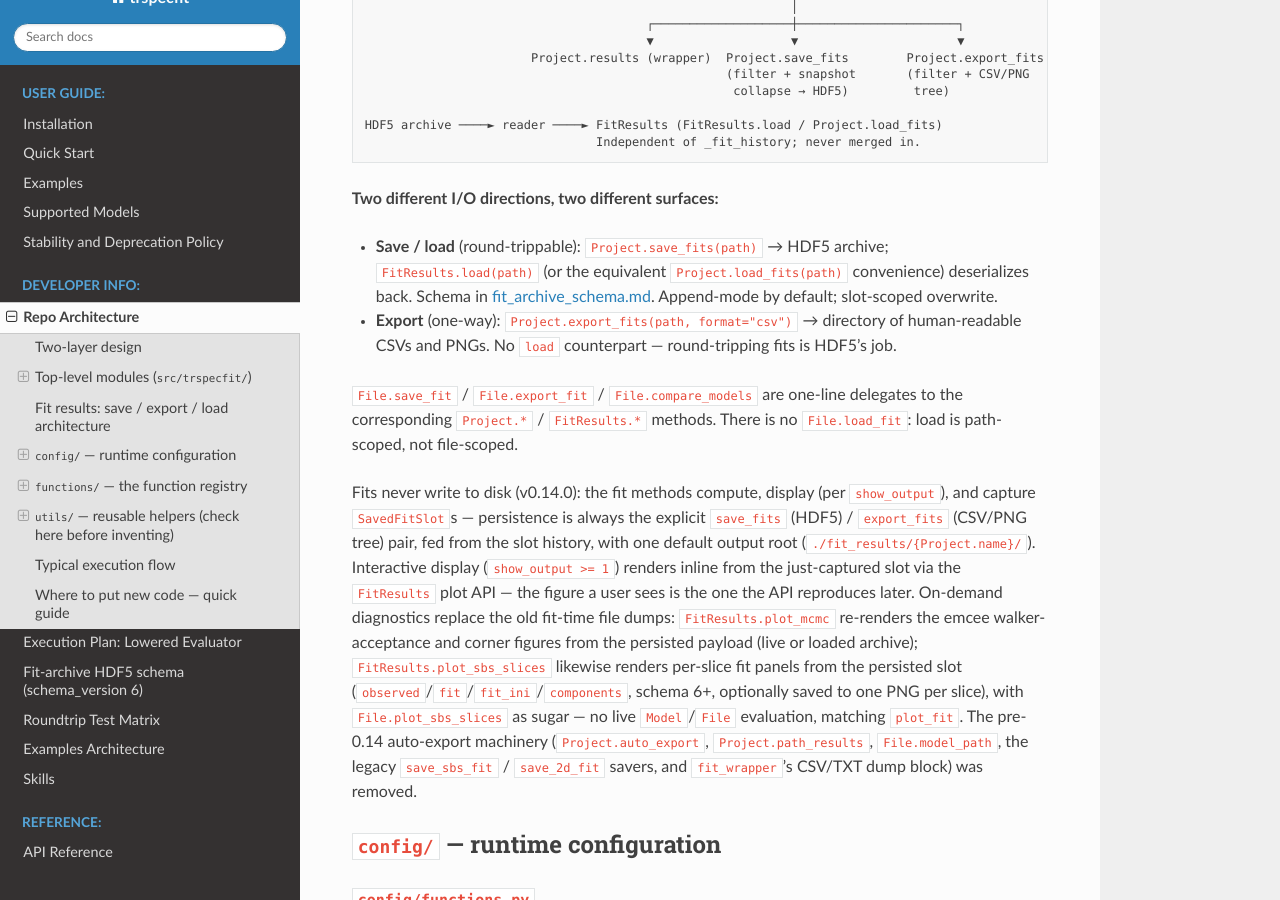
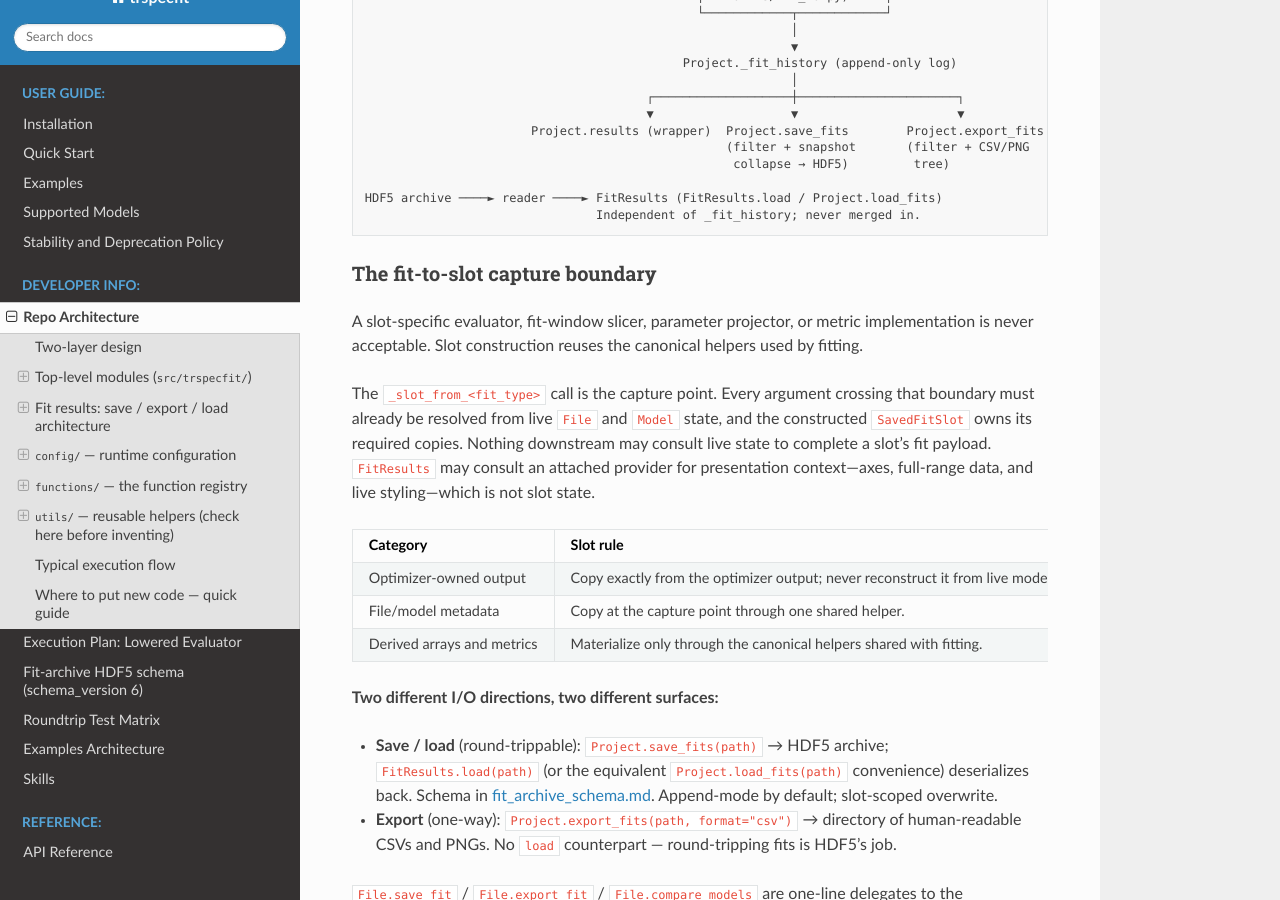
Before and after one commit to InfinityMonkeyAtWork/time-resolved-spectroscopy-fit, a Sphinx documentation site: the page built from docs/design/repo_architecture.md, in a window 1280 px wide and 900 px high, scrolled down 3384 px. Built offline with Sphinx 7.4.7 and the Read the Docs theme 3.1.0, drawn with Linux system fonts in a browser that asks for light colours; some of the changed text lies outside the part shown.

Commit message:
document the fit-to-slot capture boundary
Slots are the only thing downstream reads, but the rules for what may
cross the fit-to-slot boundary were never written down — so each new
capture path re-derived them. Name the boundary explicitly: the
_slot_from_<fit_type> call is the capture point, arguments are resolved
from live File/Model state before it, and slot construction reuses the
canonical helpers fitting uses rather than reimplementing evaluation,
slicing, projection, or metrics.

Also correct the FitResults provider description, which claimed providers
supply only energy/time axes. They also supply the full uncropped data
for context panels, and live File providers supply plot_config styling —
presentation context, which is outside the fit-payload rule.

````diff
--- a/docs/design/repo_architecture.md
+++ b/docs/design/repo_architecture.md
@@ -135,8 +135,11 @@ results-ownership contract: everything a user asks about a completed fit
 is answered from slots, never from live `Model.result`. Two construction
 paths: `FitResults.load(path)` for loaded archives and the
 `Project.results` property for in-session work; both also attach
-fingerprint-matched axes providers (`SavedFile`s / live `File`s) so plots
-carry real energy/time axes. A `FitResults` is frozen at construction
+fingerprint-matched presentation providers (`SavedFile`s / live `File`s)
+supplying energy/time axes and full uncropped data; live `File` providers
+also supply `plot_config` styling when available. Without a provider,
+plotting falls back to the slot's cropped data, index axes, and default
+styling; result access remains available. A `FitResults` is frozen at construction
 (the underlying slot list is copied), so `r1 = p.results;
 <run another fit>; r2 = p.results` gives two distinct snapshots — `r1`
 does not see the new slot. Query API: `find` / `get` / `files` /
@@ -176,6 +179,25 @@ fit_slice_by_slice / fit_2d  ────► result ───►  _slot_from_<fi
 HDF5 archive ────► reader ────► FitResults (FitResults.load / Project.load_fits)
                                 Independent of _fit_history; never merged in.
 ```
+
+### The fit-to-slot capture boundary
+
+A slot-specific evaluator, fit-window slicer, parameter projector, or metric
+implementation is never acceptable. Slot construction reuses the canonical
+helpers used by fitting.
+
+The `_slot_from_<fit_type>` call is the capture point. Every argument crossing
+that boundary must already be resolved from live `File` and `Model` state, and
+the constructed `SavedFitSlot` owns its required copies. Nothing downstream
+may consult live state to complete a slot's fit payload. `FitResults` may
+consult an attached provider for presentation context—axes, full-range data,
+and live styling—which is not slot state.
+
+| Category | Slot rule |
+|---|---|
+| Optimizer-owned output | Copy exactly from the optimizer output; never reconstruct it from live model state. |
+| File/model metadata | Copy at the capture point through one shared helper. |
+| Derived arrays and metrics | Materialize only through the canonical helpers shared with fitting. |
 
 **Two different I/O directions, two different surfaces:**
 
````
Also changed, not shown: CLAUDE.md (+1 -0 lines).
